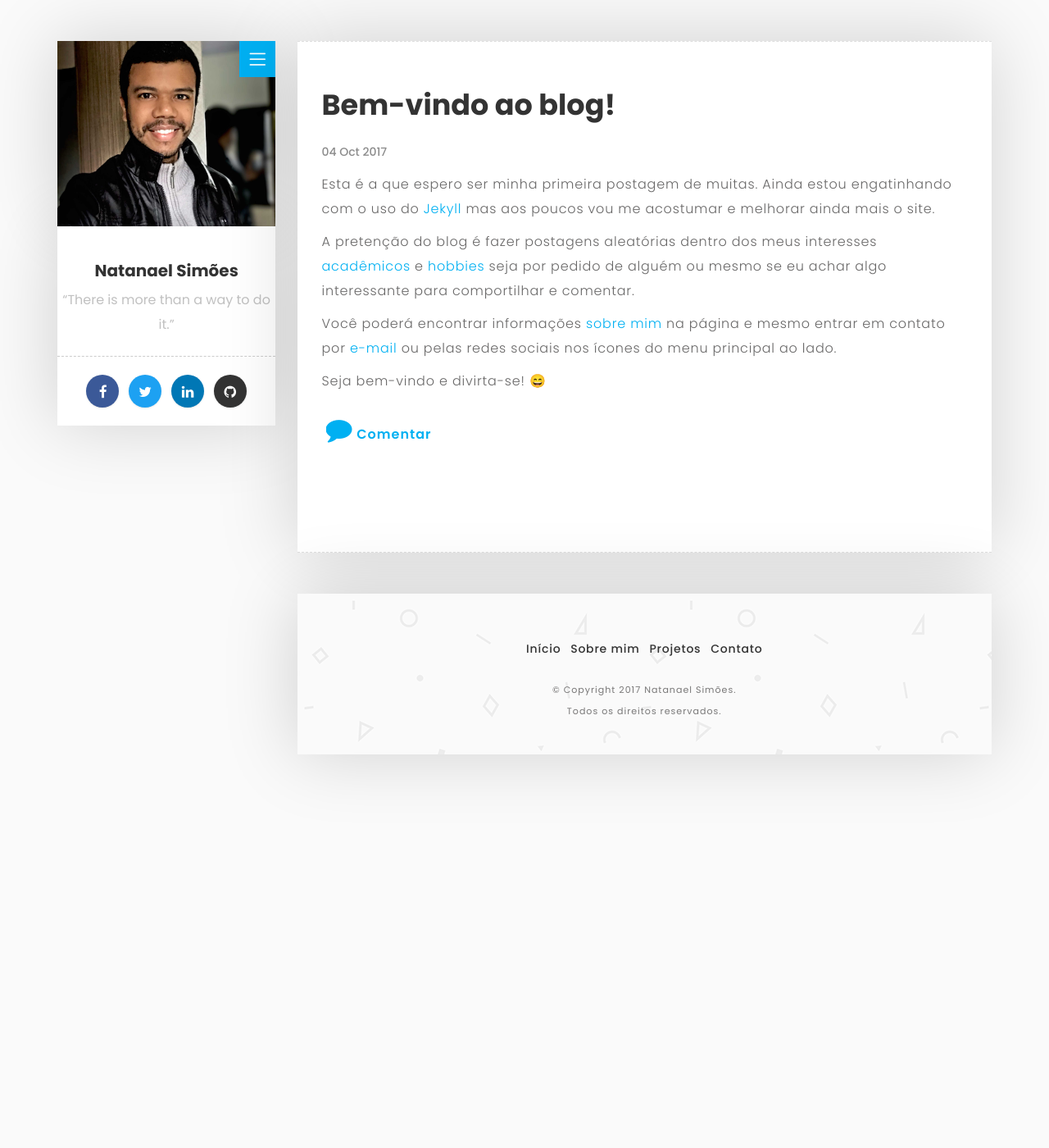
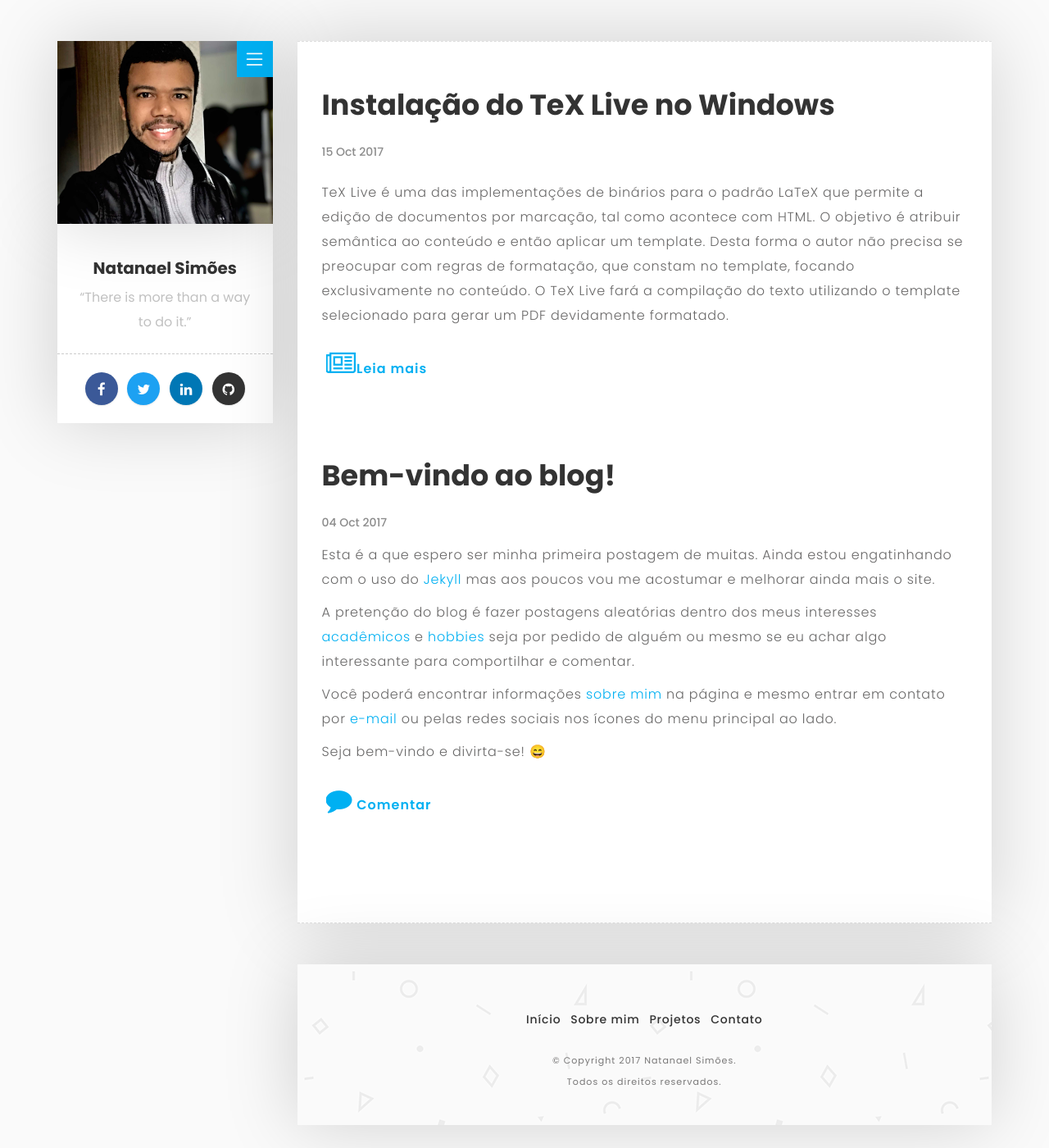
Before and after one commit to natanaelsimoes/natanaelsimoes.github.io, a Jekyll site: the page built from index.html, in a window 1280 px wide and 1400 px high. Shown: the whole window at 82% size. Built offline with Jekyll 4.4.1, drawn with Linux system fonts in a browser that asks for light colours; the list of posts is cut into pages by our own code.

Commit message:
post: instalação texlive

```diff
--- a/_config.yml
+++ b/_config.yml
@@ -6,7 +6,7 @@ description: > # this means to ignore newlines until "baseurl:"
   Google search results) and in your feed.xml site description.
 baseurl: "" # the subpath of your site, e.g. /blog
 url: "" # the base hostname & protocol for your site, e.g. http://example.com
-moto: "&ldquo;There is more than a way to do it.&rdquo;"
+moto: "&ldquo;There is more than a way<br>to do it.&rdquo;"
 twitter_username: natanaelsimoes
 github_username:  natanaelsimoes
 paginate: 10
--- /dev/null
+++ b/_includes/image.html
@@ -0,0 +1,6 @@
+<div class="post-image text-center {{ include.position }}">
+  <p><img src="{{ include.url }}" alt="{{ include.description }}"/></p>
+  {% if include.description %}
+    <p class="post-image-caption">{{ include.description }}</p>
+  {% endif %}
+</div>
--- /dev/null
+++ b/_posts/2017-10-15-tex-live-no-windows.markdown
@@ -0,0 +1,92 @@
+---
+layout: post
+title: "Instalação do TeX Live no Windows"
+date: "2017-10-15 11:03:17 -0200"
+categories: latex
+---
+TeX Live é uma das implementações de binários para o padrão LaTeX que permite a edição de documentos por marcação, tal como acontece com HTML. O objetivo é atribuir semântica ao conteúdo e então aplicar um template. Desta forma o autor não precisa se preocupar com regras de formatação, que constam no template, focando exclusivamente no conteúdo. O TeX Live fará a compilação do texto utilizando o template selecionado para gerar um PDF devidamente formatado.
+
+### Faça o download do instalador
+
+O instalador do TL para qualquer plataforma pode ser baixado na [página oficial][492365c6] do projeto. Especificamente para Windows, você pode [baixar aqui][3a48fa7f]!
+
+### Execute o instalador
+
+Depois de finalizada a instalação, execute o instalador `install-tl-windows.exe` onde quer que você tenha salvo em seu computador.
+
+A seguinte janela deve aparecer com as opções:
+
+{% include image.html description="Primeira tela do instalador TL" position="right" url="/images/2017/10/primeira-tela-do-instalador-tl.png" %}
+
+- **Simple install (big)**: fará a instalação completa com todos os pacotes oficiais TeX. Pode levar muito tempo dependendo de sua conexão, pois somam-se quase **4 GB**.
+- **Custom install**: permitirá que você selecione os pacotes que deseja instalar. Ideal para quem já tem experiência com TL e sabe que pacotes utiliza no dia-a-dia. Este tipo de instalação é bem mais rápida por baixar apenas o necessário.
+- **Unpack only**: realizará o mesmo procedimento que a instalação completa, porém não fará o Windows reconhecer a instalação da distribuição TL (os executáveis não ficarão disponíveis para uso).
+
+Selecione a primeira opção para uma instalação completa e clique em **Install**.
+
+Aparecerá a seguinte tela de boas vindas, clique em **Próximo**.
+
+{% include image.html description="Segunda tela do instalador TL" position="center" url="/images/2017/10/segunda-tela-do-instalador-tl.png" %}
+
+O instalador questionará sobre o local de instalação do TL. Deixe como está ou troque para uma outra localização de sua escolha se achar necessário. Quando estiver tudo pronto, clique em **Próximo**.
+
+{% include image.html description="Terceira tela do instalador TL" position="center" url="/images/2017/10/terceira-tela-do-instalador-tl.png" %}
+
+Em seguida o instalador perguntará sobre o tamanho padrão de papel e opções para inclusão de uma nova entrada no Menu Iniciar e a instalação de um editor de documentos TeX chamado [TeXworks][903a7e11]. Eu particularmente não gosto muito desse editor, prefiro [TeXstudio][83e2e564]. Recentemente tenho experimentado [Atom][ce7c4583] que com o conjunto certo de plugins consegue fazer coisas mais surpreendentes que o TeXstudio.
+
+Neste ponto da instalação deixe marcado **A4** como tamanho padrão, deixe marcado **Adicionar atalhos de menu**, __DESMARQUE__ o TeXworks e clique em **Próximo**.
+
+{% include image.html description="Quarta tela do instalador TL" position="center" url="/images/2017/10/quarta-tela-do-instalador-tl.png" %}
+
+A última tela de configuração do instalador mostrará um resumo das opções selecionadas. Basta clicar em **Instalar** e aguardar o download e instalação dos pacotes (pode levar horas).
+
+### Informe ao Windows o caminho da instalação
+
+Depois que a instalação terminar, verifique se o Windows "sabe" onde os programas do TL foram instalados. Para fazer isso:
+- Abra o menu iniciar ou use a combinação `Windows + R` no seu teclado
+- Digite `cmd` e aperte **Enter**
+- Na tela preta, digite o comando `pdflatex`
+
+Se aparecer **"This is pdfTeX, Version x.xxxxx-x.x-x.x (TeX Live xxxx/W32TeX)..."** a instalação está concluída e você pode pular direto para a [instalação de um editor de documentos TeX](#instale-um-editor-de-documentos-tex). Feche o prompt ou a combinação de teclas `Ctrl + C` para interromper o `pdflatex` e então `exit`.
+
+{% include image.html description="Prompt exibindo com sucesso a execução do programa pdflatex" position="center" url="/images/2017/10/prompt-exibindo-com-sucesso-a-execucao-do-programa-pdflatex.png" %}
+
+Entretanto, se aparecer a mensagem **"'pdflatex' não é reconhecido como um comando interno ou externo, um programa operável ou um arquivo em lotes"** é porque o Windows não sabe onde estão os binários do TL.
+
+Abra o **Windows Explorer** pelo Menu Iniciar ou a combinação `Windows + E`, clique com o botão direito sobre **Meu Computador** e selecione **Propriedades**.
+
+{% include image.html description="Seleção de Propriedades do Computador no Windows Explorer" position="center" url="/images/2017/10/selecao-de-propriedades-do-computador-no-windows-explorer.png" %}
+
+Abrirá uma janela com as propriedades do computador contendo informações do Sistema Operacional, quantidade de memória RAM e outros. Neste caso, meu SO é o Windows 10, portanto os próximos passos serão específicos para ele. Se você usa alguma outra versão do Windows, procure por termos equivalentes.
+
+Nas propriedades do computador selecione **Configurações avançadas do sistema** e então **Variáveis de Ambiente...*.
+
+{% include image.html description="Propriedades do sistema no Windows 10" position="center" url="/images/2017/10/propriedades-do-sistema-no-windows-10.png" %}
+
+{% include image.html description="Configurações avançadas do sistema no Windows 10" position="center" url="/images/2017/10/configuracoes-avancadas-do-sistema-no-windows-10.png" %}
+
+Na janela de Variáveis de Ambiente selecione a entrada **Path** e clique em **Editar...**.
+
+{% include image.html description="Janela de variáveis de ambiente no Windows 10" position="center" url="/images/2017/10/janela-de-variaveis-de-ambiente-no-windows-10.png" %}
+
+Na edição de variáveis, clique em **Novo** para adicionar um novo caminho e então digite o `caminho de instalação do TeX Live + \bin\win32`. Se você instalou no diretório padrão do instalador então o caminho será `C:\texlive\2017\bin\win32`. Clique em **OK** para finalizar a configuração, e então **OK** em todas as outras janelas até chegar na tela de propriedades do sistema novamente.
+
+{% include image.html description="Edição da variável Path no Windows 10" position="center" url="/images/2017/10/edicao-da-variavel-path-no-windows-10.png" %}
+
+Agora [volte no início deste passo](#informe-o-windows-do-caminho-da-instalação) para verificar se o `pdflatex` é executado pelo `cmd` e então prossiga com a instalação do editor TeXstudio.
+
+### Instale um editor de documentos TeX
+
+Prossiga para o site do [TeXstudio][83e2e564] e faça o download do instalador. Em toda as etapas da instalação, avance até o final sem mudar qualquer propriedade.
+
+Se por acaso o Windows não reconhecer a instalação do TL, ao abrir o TS será exibido um erro falando sobre isso. Caso esteja tudo certo, TS abrirá com uma página em branco aguardando seu comando.
+
+{% include image.html description="TeXstudio aberto com página em branco" position="center" url="/images/2017/10/texstudio-aberto-com-pagina-em-branco.png" %}
+
+Você agora está pronto para começar a desfrutar do LaTeX!
+
+  [492365c6]: https://www.tug.org/texlive "Página oficial do Tex Live"
+  [3a48fa7f]: http://mirror.ctan.org/systems/texlive/tlnet/install-tl-windows.exe "Instalador do Tex Live para Windows"
+  [903a7e11]: https://www.tug.org/texworks/ "Página do TeXworks"
+  [83e2e564]: https://www.texstudio.org "Página do TeXstudio"
+  [ce7c4583]: https://atom.io "Página do Atom"
--- a/assets/css/style.css
+++ b/assets/css/style.css
@@ -320,12 +320,8 @@ button {
 
 /* About Me (Left Sidebar) */
 
-.about-fixed {
-    position: fixed;
-    width: 20.8%;
-}
-
 .my-pic {
+    position: relative;
     width: 100%;
     box-shadow: -2px -1px 88px 0px rgba(0,0,0,0.17);
 }
@@ -1805,3 +1801,38 @@ blockquote {
 .uipasta-credit a:hover {
     color: #333333;
 }
+
+.post-image {
+  padding: 10px 0;
+}
+
+.post-image img {
+  max-width: 100%;
+}
+
+.post-image .post-image-caption {
+  font-weight: 300;
+  font-size: 12px;
+}
+
+@media only screen and (min-width: 992px) {
+  .post-image.left {
+    float: left;
+    width: 50%;
+    margin-right: 50px;
+  }
+  .post-image.right {
+    float: right;
+    width: 50%;
+    margin-left: 50px;
+  }
+  .post-image.left img, .post-image.right img {
+    width: 100%;
+  }
+}
+
+@media only screen and (max-width: 991px) {
+  .post-image img {
+    width: 100%;
+  }
+}
```
Also changed, not shown: images/2017/10/configuracoes-avancadas-do-sistema-no-windows-10.png (added), images/2017/10/edicao-da-variavel-path-no-windows-10.png (added), images/2017/10/janela-de-variaveis-de-ambiente-no-windows-10.png (added), images/2017/10/primeira-tela-do-instalador-tl.png (added), images/2017/10/prompt-exibindo-com-sucesso-a-execucao-do-programa-pdflatex.png (added), images/2017/10/propriedades-do-sistema-no-windows-10.png (added), images/2017/10/quarta-tela-do-instalador-tl.png (added), images/2017/10/segunda-tela-do-instalador-tl.png (added), images/2017/10/selecao-de-propriedades-do-computador-no-windows-explorer.png (added), images/2017/10/terceira-tela-do-instalador-tl.png (added), images/2017/10/texstudio-aberto-com-pagina-em-branco.png (added).
